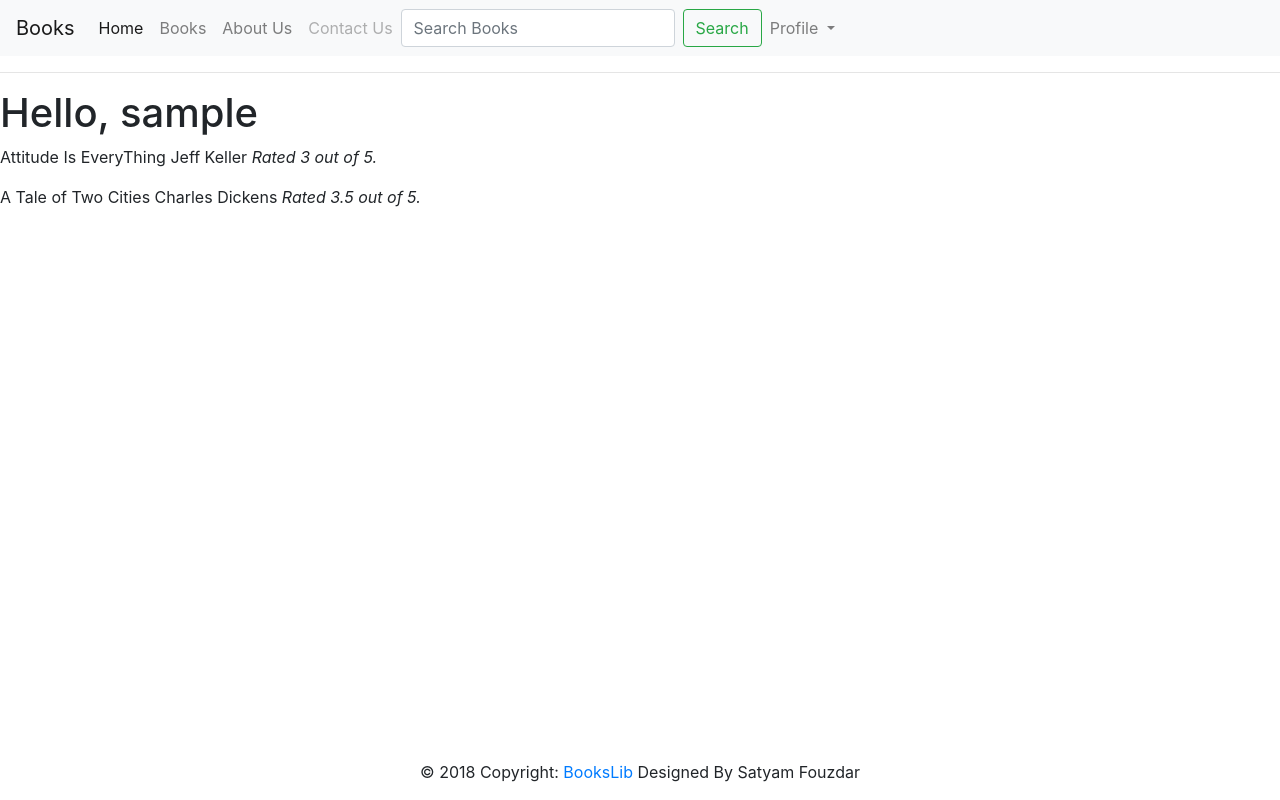
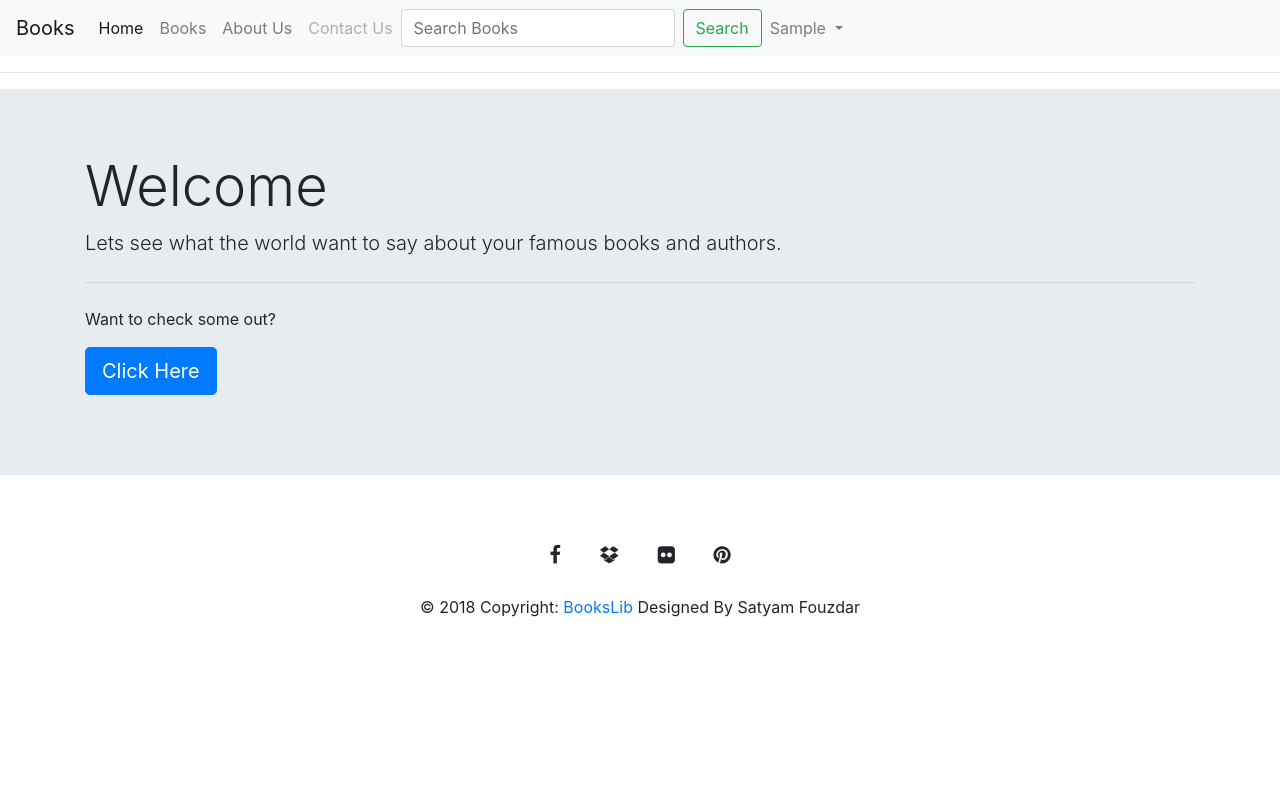
Before and after one commit to djcasker/project1, a Flask app: page / in a window 1280 px wide. Run offline with Flask 2, Linux system fonts and the light colour scheme; the visitor is signed in with stand-in values (Sample User, id 1); data comes from the database, SQL or seed files in the repository; data that the repository does not hold is empty; some libraries are stand-ins or nearby versions.

Commit message:
Index page done without links

```diff
--- a/app/models.py
+++ b/app/models.py
@@ -37,3 +37,10 @@ class Post(db.Model):
 
     def __repr__(self):
         return '<Post {}>'.format(self.body)
+
+class Books(db.Model):
+    id = db.Column(db.Integer, primary_key=True)
+    isbn = db.Column(db.String, nullable=False)
+    title = db.Column(db.String, nullable=False)
+    author = db.Column(db.String, nullable=False)
+    year = db.Column(db.String, nullable=False)
--- a/app/routes.py
+++ b/app/routes.py
@@ -8,14 +8,14 @@ from app import db
 from app.forms import RegistrationForm
 from datetime import datetime
 from app.forms import EditProfileForm
-
+from app.models import Books
 
 @app.route("/")
 @app.route("/index")
 @login_required
 def index():
     user = {'username': 'Satyam'}
-    books = [
+    bookstemp = [
     {
         'author': {'name': 'Jeff Keller'},
         'name': 'Attitude Is EveryThing',
@@ -27,7 +27,8 @@ def index():
         'rating': '3.5',
     },
     ]
-    return render_template("index.html", title="Home", books=books)
+    three_books = Books.query.all()[:3]
+    return render_template("index.html", title="Home", books=three_books)
 
 @app.route("/login", methods=['GET', 'POST'])
 def login():
--- a/app/templates/base.html
+++ b/app/templates/base.html
@@ -1,14 +1,25 @@
 <!DOCTYPE html>
 <html lang="en" dir="ltr">
   <head>
+    <meta name="viewport" content="width=device-width, initial-scale=1.0">
     <meta charset="utf-8">
     <link rel="stylesheet" href="https://stackpath.bootstrapcdn.com/bootstrap/4.1.3/css/bootstrap.min.css" integrity="sha384-MCw98/SFnGE8fJT3GXwEOngsV7Zt27NXFoaoApmYm81iuXoPkFOJwJ8ERdknLPMO" crossorigin="anonymous">
-
+    <link href="https://maxcdn.bootstrapcdn.com/font-awesome/4.5.0/css/font-awesome.min.css" rel="stylesheet" />
     {% if title %}
     <title>{{ title }} - Books</title>
     {% else %}
     <title>Welcome to Books!</title>
     {% endif %}
+    <style>
+    .row.display-flex {
+display: flex;
+flex-wrap: wrap;
+}
+.row.display-flex > [class*='col-'] {
+display: flex;
+flex-direction: column;
+}
+    </style>
   </head>
   <body>
     <nav class="navbar navbar-expand-lg navbar-light bg-light">
@@ -41,7 +52,7 @@
       {% else %}
       <li class="nav-item dropdown">
         <a class="nav-link dropdown-toggle" href="{{ url_for('user', username=current_user.username) }}" id="navbarDropdown" role="button" data-toggle="dropdown" aria-haspopup="true" aria-expanded="false">
-          Profile
+          {{ current_user.username|capitalize }}
         </a>
         <div class="dropdown-menu" aria-labelledby="navbarDropdown">
           <a class="dropdown-item" href="{{ url_for('user', username=current_user.username) }}">Profile</a>
@@ -67,7 +78,14 @@
     {% endwith %}
     {% block content%}{% endblock %}
 
-    <footer class="page-footer font-small blue pt-4 fixed-bottom">
+    <footer class="page-footer font-small special-color-dark pt-4">
+      <div class="text-center">
+        <a onclick="#" class="btn btn-social-icon btn-lg btn-facebook"><i class="fa fa-facebook"></i></a>
+        <a onclick="#" class="btn btn-social-icon btn-lg btn-dropbox"><i class="fa fa-dropbox"></i></a>
+        <a onclick="#" class="btn btn-social-icon btn-lg btn-flickr"><i class="fa fa-flickr"></i></a>
+        <a onclick="#" class="btn btn-social-icon btn-lg btn-pinterest"><i class="fa fa-pinterest"></i></a>
+    </div>
+
       <div class="footer-copyright text-center py-3">© 2018 Copyright:
       <a href="{{ url_for('index')}}"> BooksLib</a> Designed By Satyam Fouzdar
     </div>
--- a/app/templates/index.html
+++ b/app/templates/index.html
@@ -1,10 +1,32 @@
 {% extends 'base.html'%}
 {% block content %}
-<h1>Hello, {{ current_user.username }}</h1>
-{% for book in books %}
-<div>
-<p>{{ book.name }}</b> {{ book.author.name }} <em>Rated {{ book.rating }} out of 5.</em></p>
+<div class="jumbotron jumbotron-fluid">
+  <div class="container">
+    <h1 class="display-4">Welcome</h1>
+    <p class="lead">Lets see what the world want to say about your famous books and authors.</p>
+    <hr class="my-4">
+  <p>Want to check some out?</p>
+  <p class="lead">
+    <a class="btn btn-primary btn-lg" href="#" role="button">Click Here</a>
+  </p>
+</div
+  </div>
+</div>
 
+<div class="container-fluid">
+<div class="row">
+  {% for book in books %}
+  <div class="col-sm-4">
+    <div class="card">
+      <div class="card-body">
+        <h5 class="card-title">{{ book.title }}</h5>
+        <p class="card-text">Written by {{ book.author }} Published on {{ book.year }}</p>
+        <a href="#" class="btn btn-primary">Read More</a>
+      </div>
+    </div>
 </div>
 {% endfor %}
+</div>
+</div>
+
 {% endblock %}
```
